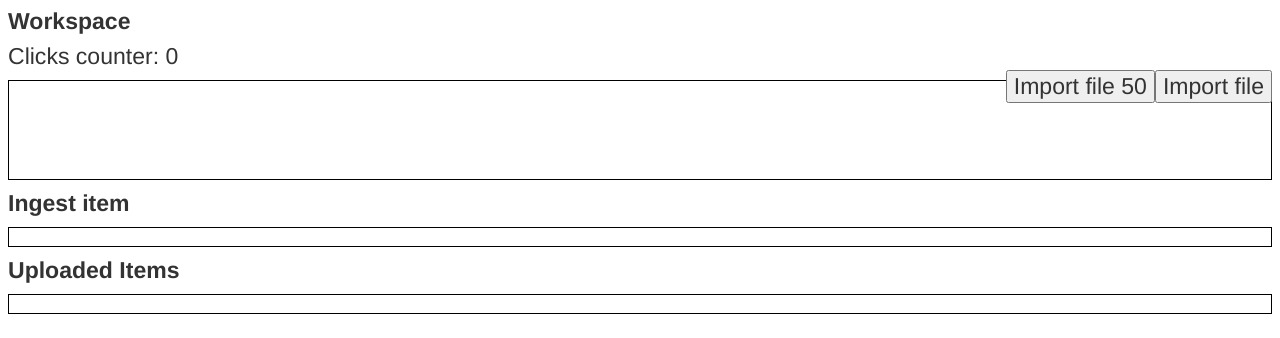
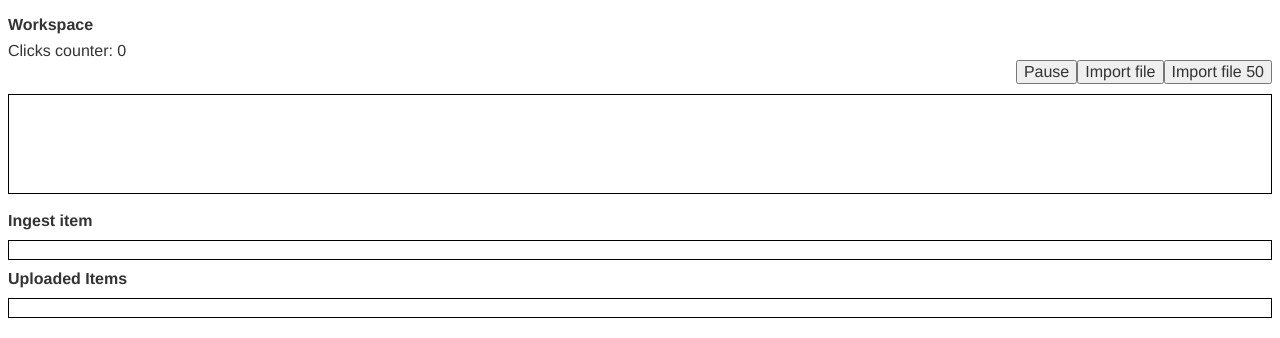
Before and after one commit to shivarkarimi/transfer, an Angular app: page / in a window 1280 px wide. Shown: the top 338 px of the page. Built offline with nearby package versions, Linux system fonts and the light colour scheme.

Commit message:
fixed styles

```diff
--- a/src/app/workspace/workspace.component.html
+++ b/src/app/workspace/workspace.component.html
@@ -1,7 +1,15 @@
+<div id="container">
+    <div>
         <H2> Workspace</H2>
         <p>Clicks counter: {{clicks}}</p>
+    </div>
+
+    <div id="buttons">
+        <button id="btnImport">Pause</button>
         <button (click)="importFile(1)" id="btnImport">Import file</button>
         <button (click)="importFile(50)" id="btnImport">Import file 50</button>
+    </div>
+
 
     <div class="workspace">
         <div class="panel" *ngFor="let panel of panels" [style.background]="panel.color">
@@ -12,3 +20,4 @@
 
         </div>
     </div>
+</div>
--- a/src/app/workspace/workspace.component.scss
+++ b/src/app/workspace/workspace.component.scss
@@ -1,3 +1,15 @@
+:host {
+    width: 100%;
+}
+
+#container {
+    display: flex;
+    flex-direction: column;
+    #buttons {
+        align-self: flex-end;
+    }
+}
+
 div.panel {
     height: 100px;
     width: 100px;
@@ -19,11 +31,3 @@ div.panel {
     width: 100%;
     box-shadow: 0 0 0 1px black inset;
 }
-
-:host {
-    width: 100%;
-}
-
-#btnImport {
-    float: right;
-}
--- a/src/styles.scss
+++ b/src/styles.scss
@@ -2,7 +2,7 @@
 
 * {
     font-family: Helvetica;
-    font-size: 1.2rem;
+    font-size: 1rem;
     color: #333;
     box-sizing: border-box;
     -webkit-font-smoothing: antialiased;
```
Lines whose indentation alone changed are shown as unchanged.
